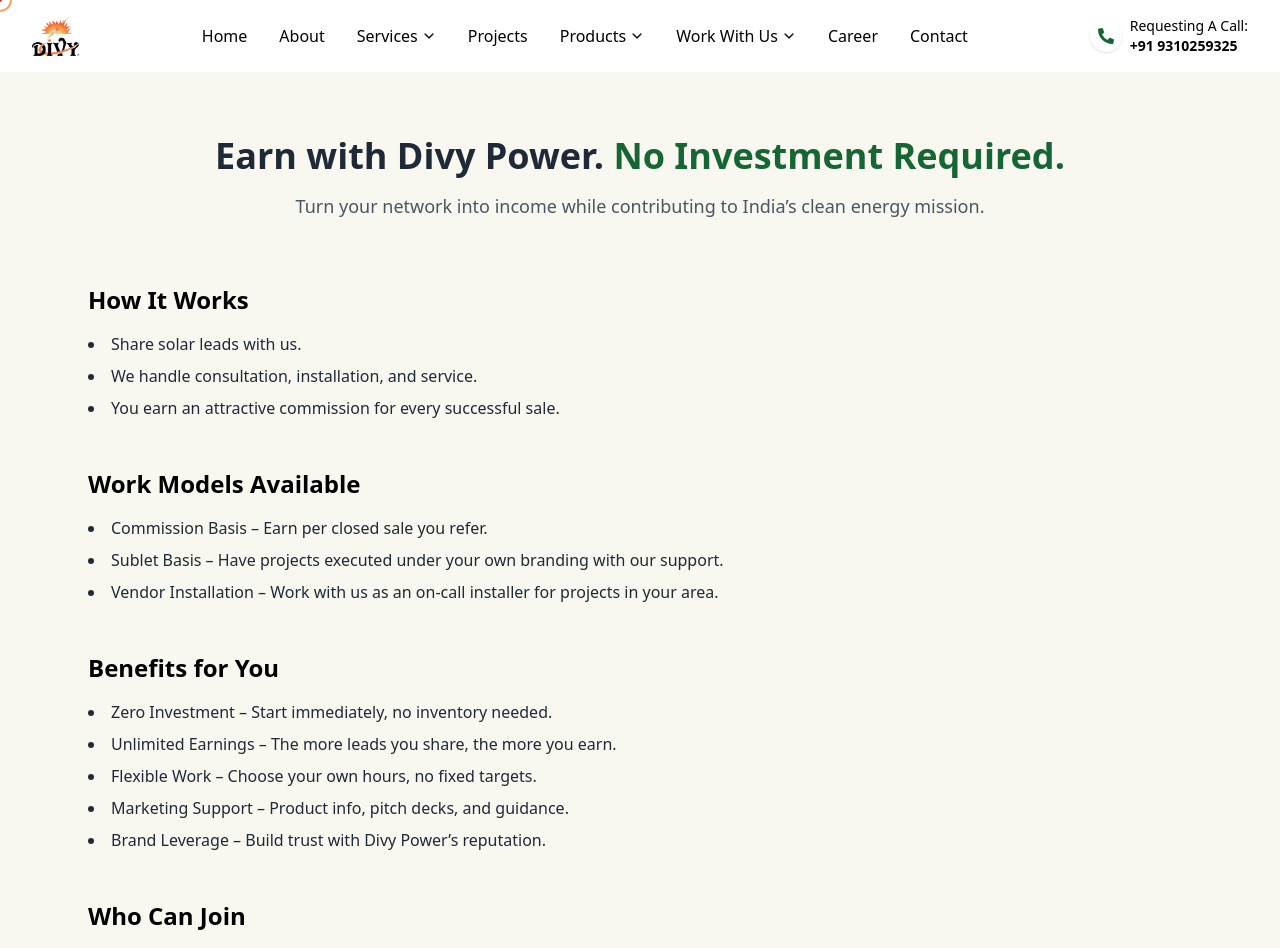
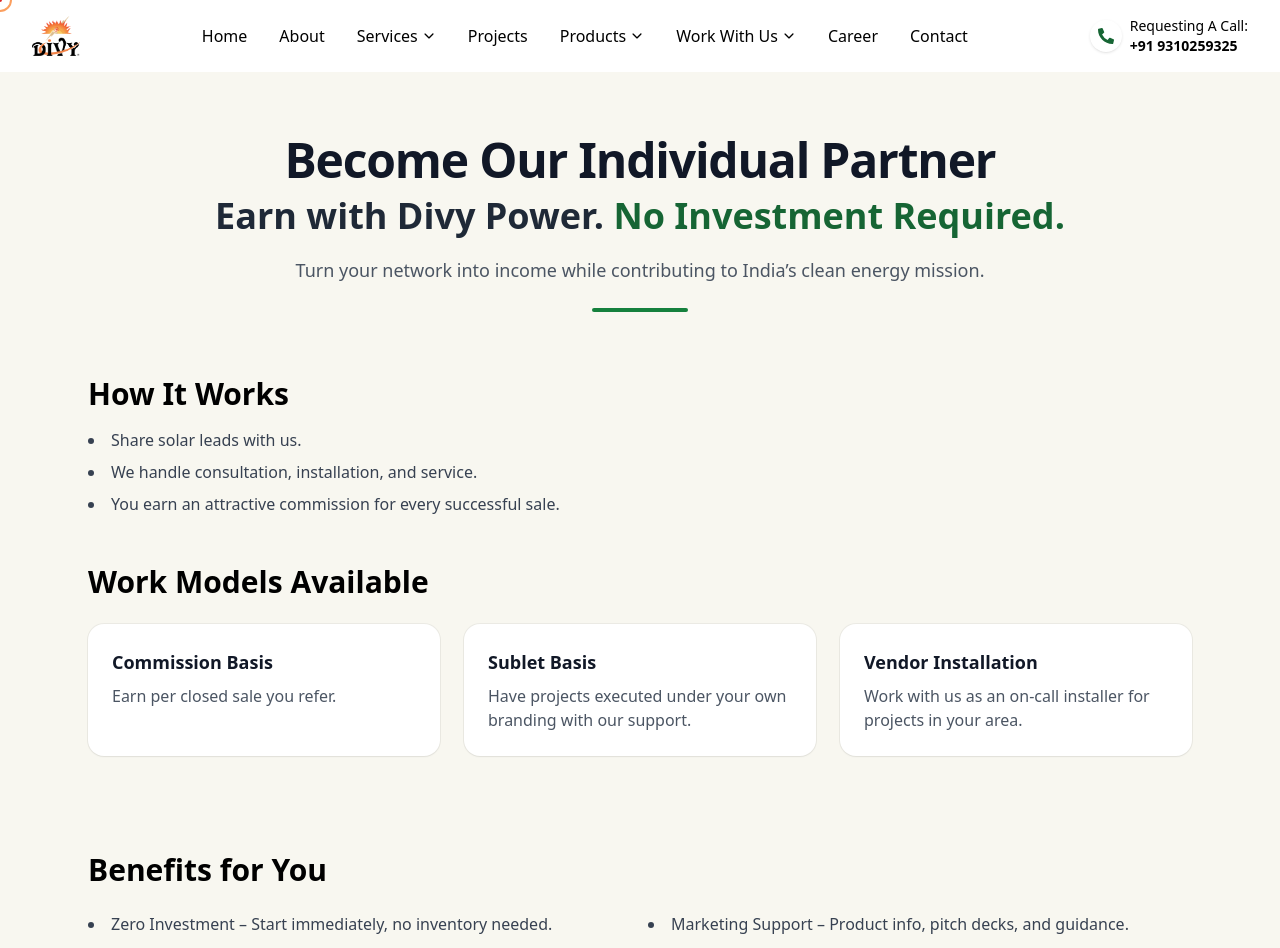
Before and after one commit to vanshika8484/Solar_web, a React (Vite) app: page /become-partner in a window 1280 px wide. Shown: the top 948 px of the page. Built offline with nearby package versions, Linux system fonts and the light colour scheme; a web font is replaced by a local one.

Commit message:
Update BecomeOurIndividualPartner.jsx

```diff
--- a/src/components/BecomeOurIndividualPartner.jsx
+++ b/src/components/BecomeOurIndividualPartner.jsx
@@ -1,6 +1,11 @@
 import React from "react";
 import { motion } from "framer-motion";
 import Footer from "./Footer";
+
+const fadeUp = {
+  hidden: { opacity: 0, y: 20 },
+  show: { opacity: 1, y: 0, transition: { duration: 0.6 } },
+};
 
 const BecomeOurIndividualPartner = () => {
   return (
@@ -11,86 +16,170 @@ const BecomeOurIndividualPartner = () => {
           initial={{ opacity: 0, y: -20 }}
           animate={{ opacity: 1, y: 0 }}
           transition={{ duration: 0.6 }}
-          className="text-4xl font-bold text-gray-800"
+          className="text-3xl sm:text-4xl md:text-5xl font-extrabold tracking-tight text-gray-900"
+        >
+          Become Our Individual Partner
+        </motion.h1>
+
+        {/* Sub Heading (as requested) */}
+        <motion.h1
+          initial={{ opacity: 0, y: -20 }}
+          animate={{ opacity: 1, y: 0 }}
+          transition={{ duration: 0.6, delay: 0.15 }}
+          className="mt-3 text-2xl sm:text-3xl md:text-4xl font-bold text-gray-800"
         >
           Earn with Divy Power. <span className=" text-green-800">No Investment Required.</span>
         </motion.h1>
-        <p className="mt-4 text-lg text-gray-600">
-          Turn your network into income while contributing to India’s clean
-          energy mission.
-        </p>
+
+        <motion.p
+          variants={fadeUp}
+          initial="hidden"
+          animate="show"
+          className="mt-5 text-base sm:text-lg text-gray-600 max-w-3xl mx-auto"
+        >
+          Turn your network into income while contributing to India’s clean energy mission.
+        </motion.p>
+
+        {/* Small highlight strip */}
+        <motion.div
+          initial={{ scaleX: 0 }}
+          animate={{ scaleX: 1 }}
+          transition={{ duration: 0.6, delay: 0.25 }}
+          className="mx-auto mt-6 h-1 w-24 origin-left rounded-full bg-green-700"
+        />
       </section>
 
       {/* How It Works */}
-      <section className="bg-[#f8f7f0] ">
+      <section className="bg-[#f8f7f0]">
         <div className="max-w-6xl mx-auto px-6">
-          <h2 className="text-2xl font-bold mb-4 text-black">
+          <motion.h2
+            variants={fadeUp}
+            initial="hidden"
+            whileInView="show"
+            viewport={{ once: true, amount: 0.3 }}
+            className="text-2xl md:text-3xl font-bold mb-4 text-black"
+          >
             How It Works
-          </h2>
-          <ul className="list-disc list-inside space-y-2">
+          </motion.h2>
+          <motion.ul
+            variants={fadeUp}
+            initial="hidden"
+            whileInView="show"
+            viewport={{ once: true, amount: 0.3 }}
+            className="list-disc list-inside space-y-2 text-gray-700"
+          >
             <li>Share solar leads with us.</li>
             <li>We handle consultation, installation, and service.</li>
             <li>You earn an attractive commission for every successful sale.</li>
-          </ul>
+          </motion.ul>
         </div>
       </section>
 
       {/* Work Models */}
       <section className="py-12 max-w-6xl mx-auto px-6">
-        <h2 className="text-2xl font-bold mb-4 text-black">
+        <motion.h2
+          variants={fadeUp}
+          initial="hidden"
+          whileInView="show"
+          viewport={{ once: true, amount: 0.3 }}
+          className="text-2xl md:text-3xl font-bold mb-6 text-black"
+        >
           Work Models Available
-        </h2>
-        <ul className="list-disc list-inside space-y-2">
-          <li>Commission Basis – Earn per closed sale you refer.</li>
-          <li>
-            Sublet Basis – Have projects executed under your own branding with
-            our support.
-          </li>
-          <li>
-            Vendor Installation – Work with us as an on-call installer for
-            projects in your area.
-          </li>
-        </ul>
+        </motion.h2>
+        <div className="grid md:grid-cols-3 gap-6">
+          {[
+            {
+              title: "Commission Basis",
+              desc: "Earn per closed sale you refer.",
+            },
+            {
+              title: "Sublet Basis",
+              desc: "Have projects executed under your own branding with our support.",
+            },
+            {
+              title: "Vendor Installation",
+              desc: "Work with us as an on-call installer for projects in your area.",
+            },
+          ].map((card, i) => (
+            <motion.div
+              key={card.title}
+              initial={{ opacity: 0, y: 20 }}
+              whileInView={{ opacity: 1, y: 0 }}
+              viewport={{ once: true, amount: 0.3 }}
+              transition={{ duration: 0.5, delay: i * 0.08 }}
+              className="rounded-2xl bg-white p-6 shadow-sm ring-1 ring-black/5"
+            >
+              <h3 className="text-lg font-semibold text-gray-900">{card.title}</h3>
+              <p className="mt-2 text-gray-600">{card.desc}</p>
+            </motion.div>
+          ))}
+        </div>
       </section>
 
       {/* Benefits */}
-      <section className="bg-[#f8f7f0] ">
+      <section className="bg-[#f8f7f0] py-12">
         <div className="max-w-6xl mx-auto px-6">
-          <h2 className="text-2xl font-bold mb-4 text-black">
+          <motion.h2
+            variants={fadeUp}
+            initial="hidden"
+            whileInView="show"
+            viewport={{ once: true, amount: 0.3 }}
+            className="text-2xl md:text-3xl font-bold mb-6 text-black"
+          >
             Benefits for You
-          </h2>
-          <ul className="list-disc list-inside space-y-2">
+          </motion.h2>
+          <div className="grid md:grid-cols-2 gap-4">
+            <ul className="list-disc list-inside space-y-2 text-gray-700">
               <li>Zero Investment – Start immediately, no inventory needed.</li>
               <li>Unlimited Earnings – The more leads you share, the more you earn.</li>
               <li>Flexible Work – Choose your own hours, no fixed targets.</li>
+            </ul>
+            <ul className="list-disc list-inside space-y-2 text-gray-700">
               <li>Marketing Support – Product info, pitch decks, and guidance.</li>
               <li>Brand Leverage – Build trust with Divy Power’s reputation.</li>
+              <li>Dedicated Assistance – Get help from our partner success team.</li>
             </ul>
+          </div>
         </div>
       </section>
 
       {/* Who Can Join */}
       <section className="py-12 max-w-6xl mx-auto px-6">
-        <h2 className="text-2xl font-bold mb-4 text-black">
+        <motion.h2
+          variants={fadeUp}
+          initial="hidden"
+          whileInView="show"
+          viewport={{ once: true, amount: 0.3 }}
+          className="text-2xl md:text-3xl font-bold mb-4 text-black"
+        >
           Who Can Join
-        </h2>
-        <ul className="list-disc list-inside space-y-2">
+        </motion.h2>
+        <motion.ul
+          variants={fadeUp}
+          initial="hidden"
+          whileInView="show"
+          viewport={{ once: true, amount: 0.3 }}
+          className="list-disc list-inside space-y-2 text-gray-700"
+        >
           <li>Freelancers & entrepreneurs</li>
           <li>Students</li>
           <li>Corporate employees</li>
           <li>Influencers & environmental advocates</li>
-        </ul>
+        </motion.ul>
       </section>
 
       {/* CTA */}
       <section className="text-center py-12">
-        <button className="bg-green-700 text-white px-8 py-3 rounded-full text-lg font-semibold hover:bg-green-800 transition">
+        <motion.button
+          whileHover={{ scale: 1.03 }}
+          whileTap={{ scale: 0.98 }}
+          className="bg-green-700 text-white px-8 py-3 rounded-full text-lg font-semibold hover:bg-green-800 transition"
+        >
           Start Earning as a Partner
-        </button>
+        </motion.button>
       </section>
-      <section>
-        <Footer/>
-      </section>
+
+      <Footer />
     </div>
   );
 };
```
Lines whose indentation alone changed are shown as unchanged.
